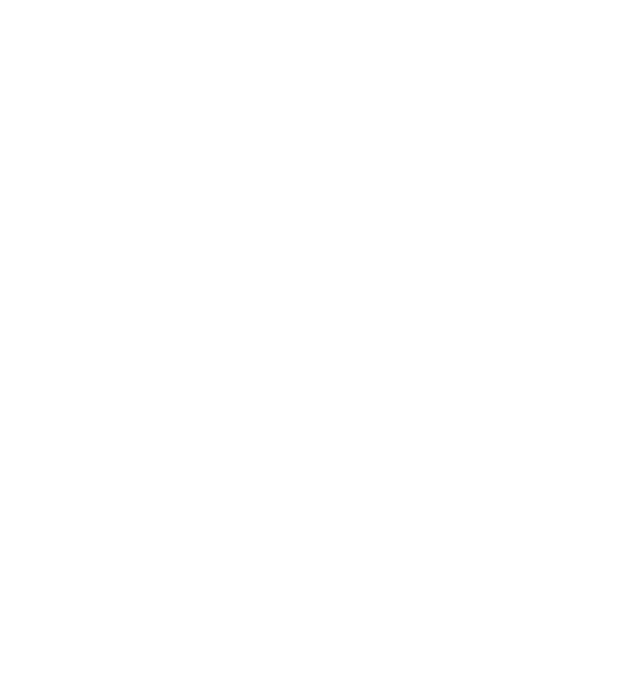
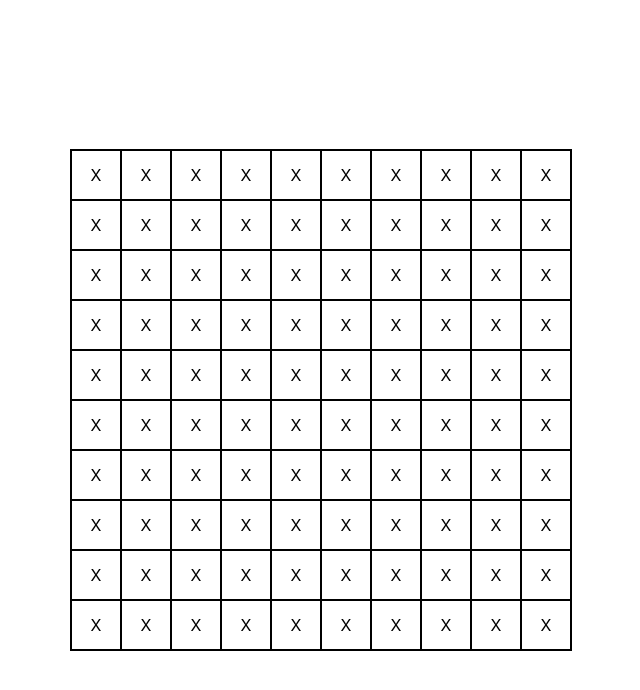
Before and after one commit to sophialittlejohn/kreuzwort-raetsel, a Next.js app: page / in a window 1280 px wide. Shown: the top 690 px of the page, without its empty margins (319-959 px from the left). Built offline with nearby package versions, Linux system fonts and the light colour scheme.

Commit message:
first steps creating a grid skelleton

```diff
--- a/package.json
+++ b/package.json
@@ -10,11 +10,15 @@
   "dependencies": {
     "next": "10.1.3",
     "react": "17.0.2",
-    "react-dom": "17.0.2"
+    "react-dom": "17.0.2",
+    "styled-components": "^5.2.3"
   },
   "devDependencies": {
     "@types/node": "^14.14.39",
     "@types/react": "^17.0.3",
     "typescript": "^4.2.4"
+  },
+  "resolutions": {
+    "styled-components": "^5"
   }
 }
--- a/pages/index.tsx
+++ b/pages/index.tsx
@@ -1,6 +1,73 @@
-import Head from 'next/head'
+import Head from "next/head";
 // @ts-ignore
-import styles from '../styles/Home.module.css'
+import styles from "../styles/Home.module.css";
+import styled from "styled-components";
+import { mockData } from "../mockData";
+
+const Grid = styled.div`
+  display: grid;
+  grid-template-columns: ${(props) => `repeat(${props.itemCount}, 50px)`};
+  grid-template-rows: ${(props) => `repeat(${props.itemCount}, 50px)`};
+  border: 1px solid;
+  box-sizing: content-box;
+`;
+
+const Cell = styled.div`
+  border: solid 1px;
+  display: flex;
+  justify-content: center;
+  align-items: center;
+`;
+
+const basicWrapperObject = {
+  coordinates: {
+    start: {
+      x: 1,
+      y: 1,
+    },
+    end: {
+      x: 3,
+      y: 1,
+    },
+    direction: "horizontal",
+    value: "Piano",
+  },
+};
+
+const basicCellObject = {
+  coordinates: {
+    x: 1,
+    y: 1,
+  },
+  value: "E",
+};
+
+const generateGridSkelleton = (number: number) => {
+  const gridSkelleton = new Array(number * number).fill("X");
+  const rows = new Array(number).fill("X");
+  return gridSkelleton.map((_elem, index) => {
+    //@ts-ignore
+    for (let [rowIndex] of rows.entries()) {
+      if (
+        index < number ||
+        (index >= number && index < number * (rowIndex + 1))
+      ) {
+        return {
+          coordinates: {
+            x: (index % number) + 1,
+            y: rowIndex + 1,
+          },
+          value: "X",
+        };
+      }
+    }
+  });
+};
+
+const testAnswer = mockData.data[0].answer.split("");
+const testQuestion = mockData.data[0].question;
+const gridSkelleton = generateGridSkelleton(10);
+// const xxx = enhanceGridSkelleton(gridSkelleton, testAnswer, testQuestion);
 
 export default function Home() {
   return (
@@ -9,20 +76,23 @@
         <title>Kreuzworträtsel</title>
         <link rel="icon" href="/favicon.ico" />
       </Head>
-
       <main>
-
+        <Grid itemCount={10}>
+          {gridSkelleton.map((cell, index) => {
+            return <Cell key={index}>{cell.value}</Cell>;
+          })}
+        </Grid>
       </main>
     </div>
-  )
+  );
 }
 
 /**
  * Step 0:
- *   - install styled-components for easier dynamic styles
+ *   - install styled-components for easier dynamic styles ✅
  *
  * Step 1:
- *   - render a grid with css grid
+ *   - render a grid with css grid ✅
  *   - predefine number of columns and rows, answers must fit (figure out max length per word)
  *   - place one answer in grid including direction and question cell as example
  *
```
Also changed, not shown: 1 other file (tests, documents, lock files or other folders).
